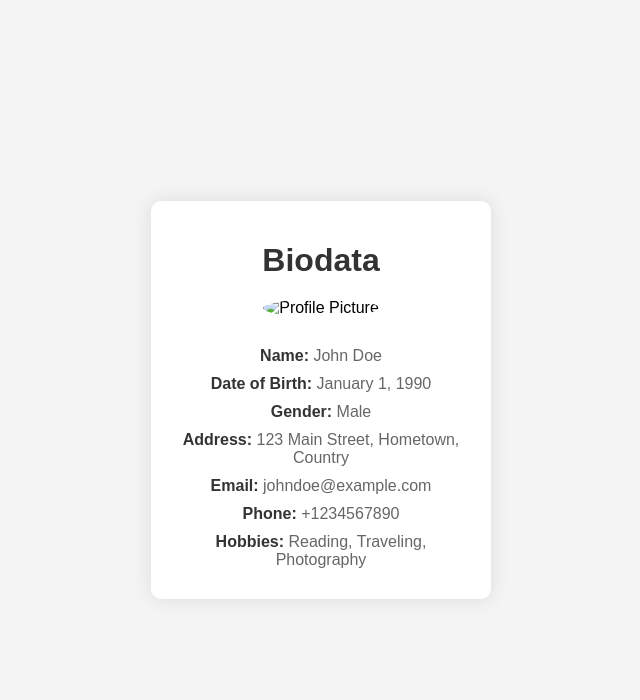
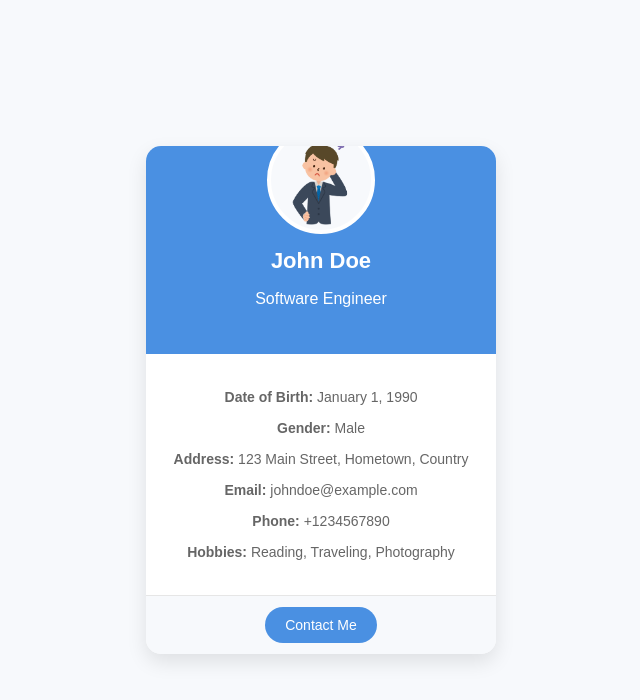
Before and after one commit to nabilyamin/tugas1_webhtml-css, a plain HTML site: page index.html in a window 1280 px wide. Shown: the whole page, without its empty margins (319-959 px from the left). Drawn offline with Linux system fonts and the light colour scheme.

Commit message:
initial commit

```diff
--- a/index.html
+++ b/index.html
@@ -7,13 +7,16 @@
   <link rel="stylesheet" href="styles.css" />
  </head>
  <body>
-  <div class="container">
-   <h1>Biodata</h1>
+  <div class="card">
+   <div class="card-header">
     <div class="profile-pic">
      <img src="profile.jpg" alt="Profile Picture" />
     </div>
+    <h1>John Doe</h1>
+    <p class="title">Software Engineer</p>
+   </div>
+   <div class="card-content">
     <div class="info">
-    <p><strong>Name:</strong> John Doe</p>
      <p><strong>Date of Birth:</strong> January 1, 1990</p>
      <p><strong>Gender:</strong> Male</p>
      <p><strong>Address:</strong> 123 Main Street, Hometown, Country</p>
@@ -22,5 +25,9 @@
      <p><strong>Hobbies:</strong> Reading, Traveling, Photography</p>
     </div>
    </div>
+   <div class="card-footer">
+    <a href="mailto:johndoe@example.com" class="btn">Contact Me</a>
+   </div>
+  </div>
  </body>
 </html>
--- a/styles.css
+++ b/styles.css
@@ -1,6 +1,6 @@
 body {
- font-family: Arial, sans-serif;
- background-color: #f4f4f4;
+ font-family: "Poppins", sans-serif;
+ background-color: #f7f9fc;
  margin: 0;
  padding: 0;
  display: flex;
@@ -9,32 +9,71 @@ body {
  height: 100vh;
 }
 
-.container {
+.card {
  background-color: #ffffff;
- border-radius: 10px;
- box-shadow: 0 0 20px rgba(0, 0, 0, 0.1);
- padding: 20px;
- width: 300px;
+ border-radius: 15px;
+ box-shadow: 0 8px 20px rgba(0, 0, 0, 0.1);
+ width: 350px;
+ overflow: hidden;
  text-align: center;
 }
 
-h1 {
- margin-bottom: 20px;
- color: #333;
+.card-header {
+ background-color: #4a90e2;
+ padding: 30px 20px;
+ color: white;
+ position: relative;
 }
 
 .profile-pic img {
  border-radius: 50%;
  width: 100px;
  height: 100px;
- margin-bottom: 20px;
+ border: 4px solid white;
+ position: relative;
+ margin-top: -50px;
+ background-color: #f7f9fc;
 }
 
-.info p {
- margin: 10px 0;
+.card-header h1 {
+ margin-top: 10px;
+ margin-bottom: 5px;
+ font-size: 22px;
+ font-weight: 600;
+}
+
+.card-header .title {
+ font-size: 16px;
+ font-weight: 300;
+}
+
+.card-content {
+ padding: 20px;
+}
+
+.card-content .info p {
+ margin: 15px 0;
+ font-size: 14px;
  color: #666;
 }
 
-strong {
- color: #333;
+.card-footer {
+ padding: 20px;
+ background-color: #f7f9fc;
+ border-top: 1px solid #e6e6e6;
 }
+
+.btn {
+ text-decoration: none;
+ background-color: #4a90e2;
+ color: white;
+ padding: 10px 20px;
+ border-radius: 30px;
+ font-size: 14px;
+ font-weight: 500;
+ transition: background-color 0.3s ease;
+}
+
+.btn:hover {
+ background-color: #357ab7;
+}
```
Also changed, not shown: profile.jpg (renamed from profile.png). Lines whose indentation alone changed are shown as unchanged.
